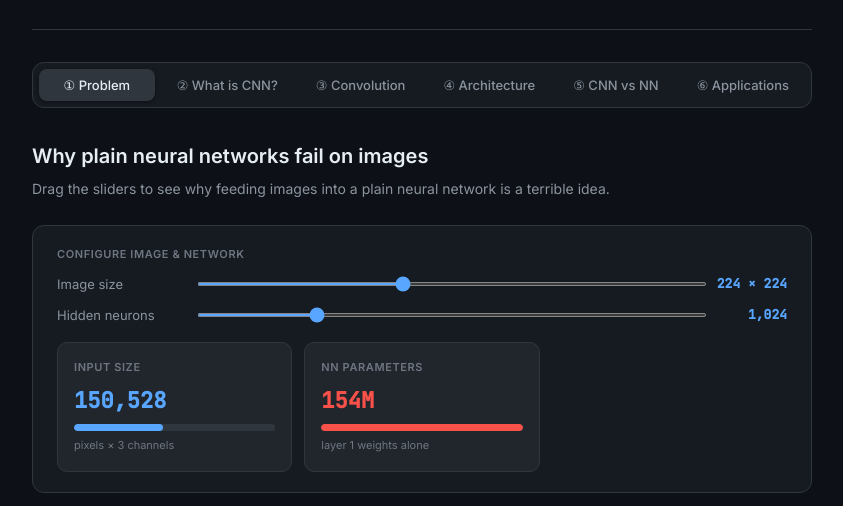
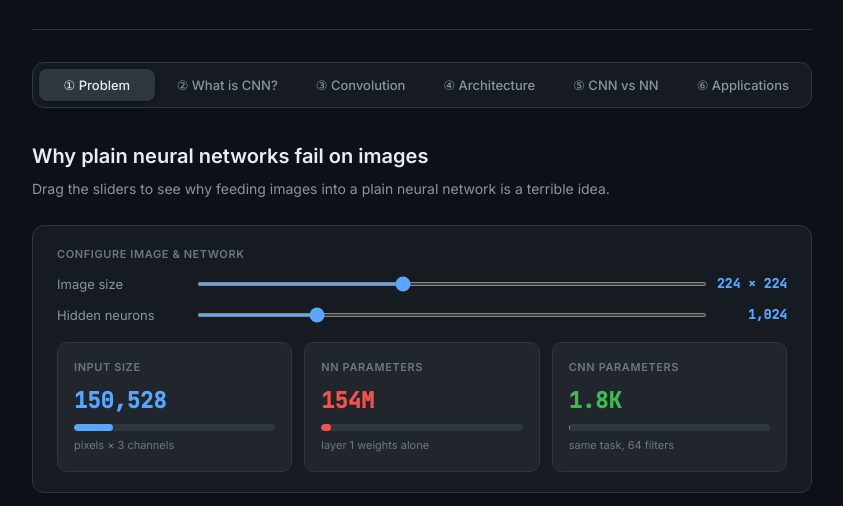
Before and after one commit to samratabduljalil/CNN-Learning, a plain HTML site: page index.html in a window 1280 px wide. Shown: the part 226-732 px from the top of the page, without its empty margins (218-1061 px from the left). Drawn offline with Linux system fonts and the light colour scheme.

Commit message:
Add files via upload

```diff
--- a/index.html
+++ b/index.html
@@ -250,12 +250,12 @@ body{
         <div class="prog"><div class="prog-fill" id="param-bar" style="background:#f85149;width:100%"></div></div>
         <div style="font-size:11px;color:var(--text3)">layer 1 weights alone</div>
       </div>
-      <!-- <div class="stat">
+      <div class="stat">
         <span class="label">CNN parameters</span>
         <div class="num" id="cnn-num" style="color:#3fb950">1.7K</div>
         <div class="prog"><div class="prog-fill" id="cnn-bar" style="background:#3fb950;width:1%"></div></div>
         <div style="font-size:11px;color:var(--text3)">same task, 64 filters</div>
-      </div> -->
+      </div>
     </div>
   </div>
 
```
